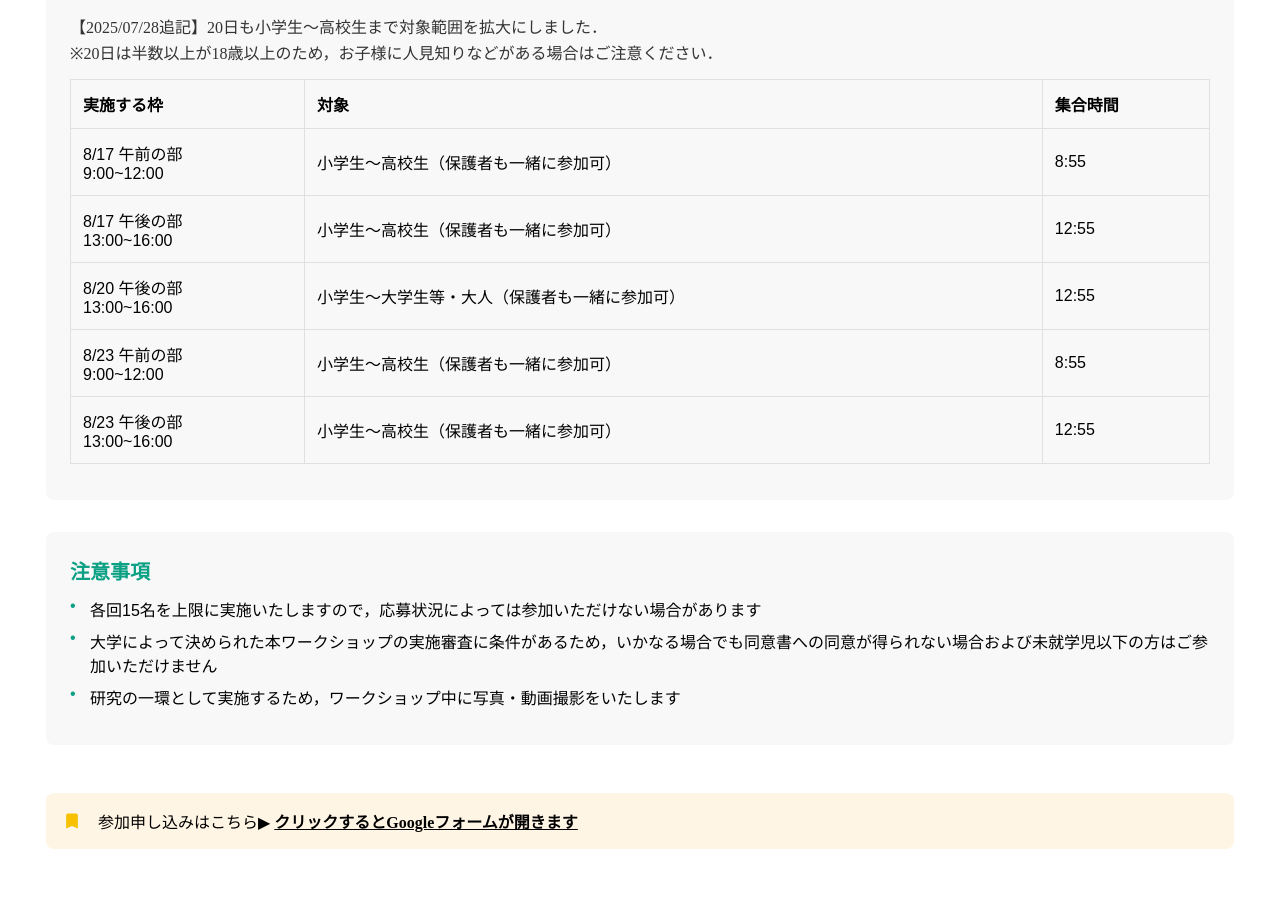
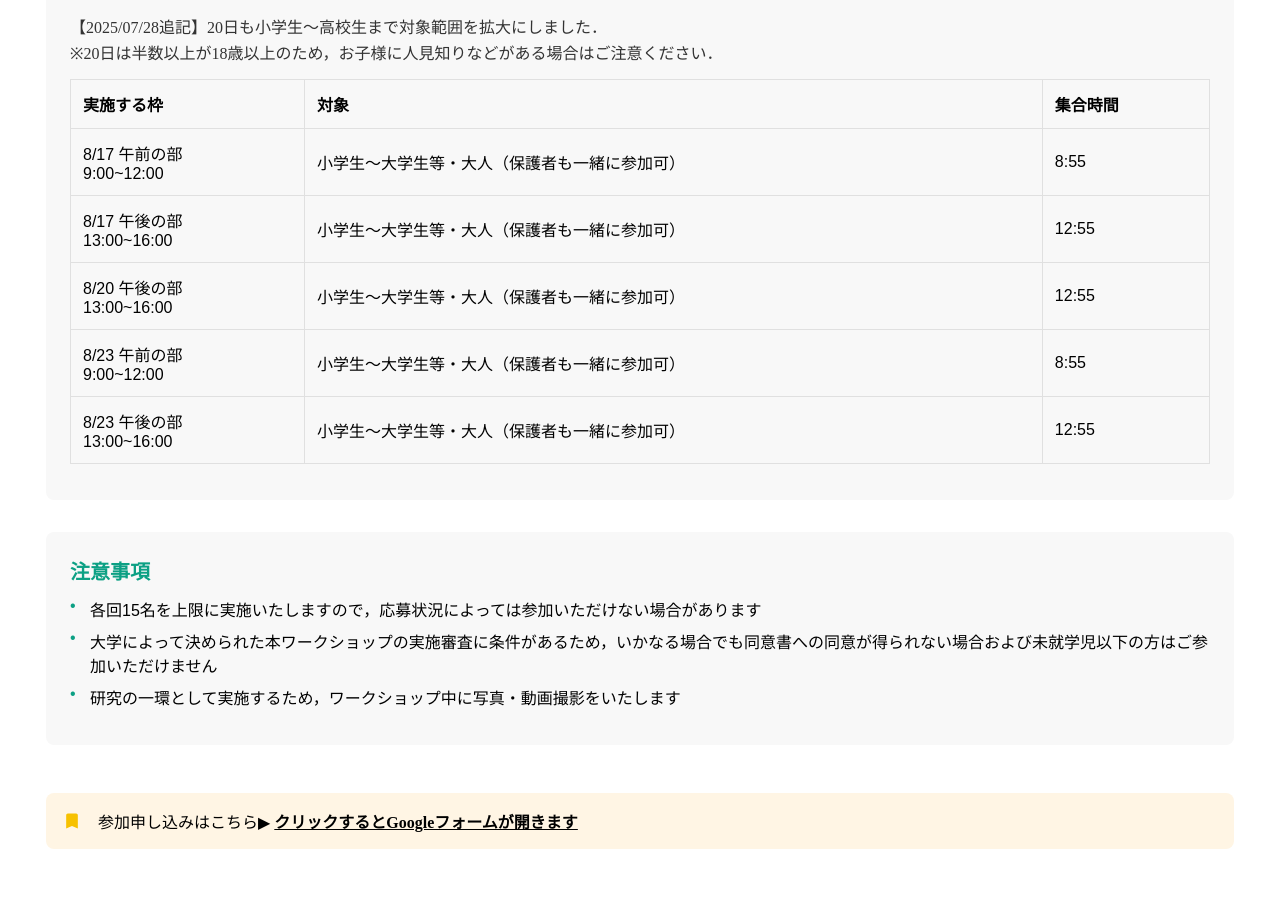
Before and after one commit to toremolo72/toremolo72, a Next.js app: page /notification in a window 1280 px wide. Shown: the part 2569-3480 px from the top of the page. Built offline with nearby package versions, Linux system fonts and the light colour scheme.

Commit message:
fix: detail

```diff
--- a/src/features/notification/index.tsx
+++ b/src/features/notification/index.tsx
@@ -168,12 +168,12 @@ export const NotificationContainer = () => {
                             <tbody>
                                 <tr>
                                     <td>8/17 午前の部<br />9:00~12:00</td>
-                                    <td>小学生〜高校生（保護者も一緒に参加可）</td>
+                                    <td>小学生〜大学生等・大人（保護者も一緒に参加可）</td>
                                     <td>8:55</td>
                                 </tr>
                                 <tr>
                                     <td>8/17 午後の部<br />13:00~16:00</td>
-                                    <td>小学生〜高校生（保護者も一緒に参加可）</td>
+                                    <td>小学生〜大学生等・大人（保護者も一緒に参加可）</td>
                                     <td>12:55</td>
                                 </tr>
                                 <tr>
@@ -183,12 +183,12 @@ export const NotificationContainer = () => {
                                 </tr>
                                 <tr>
                                     <td>8/23 午前の部<br />9:00~12:00</td>
-                                    <td>小学生〜高校生（保護者も一緒に参加可）</td>
+                                    <td>小学生〜大学生等・大人（保護者も一緒に参加可）</td>
                                     <td>8:55</td>
                                 </tr>
                                 <tr>
                                     <td>8/23 午後の部<br />13:00~16:00</td>
-                                    <td>小学生〜高校生（保護者も一緒に参加可）</td>
+                                    <td>小学生〜大学生等・大人（保護者も一緒に参加可）</td>
                                     <td>12:55</td>
                                 </tr>
                             </tbody>
```
